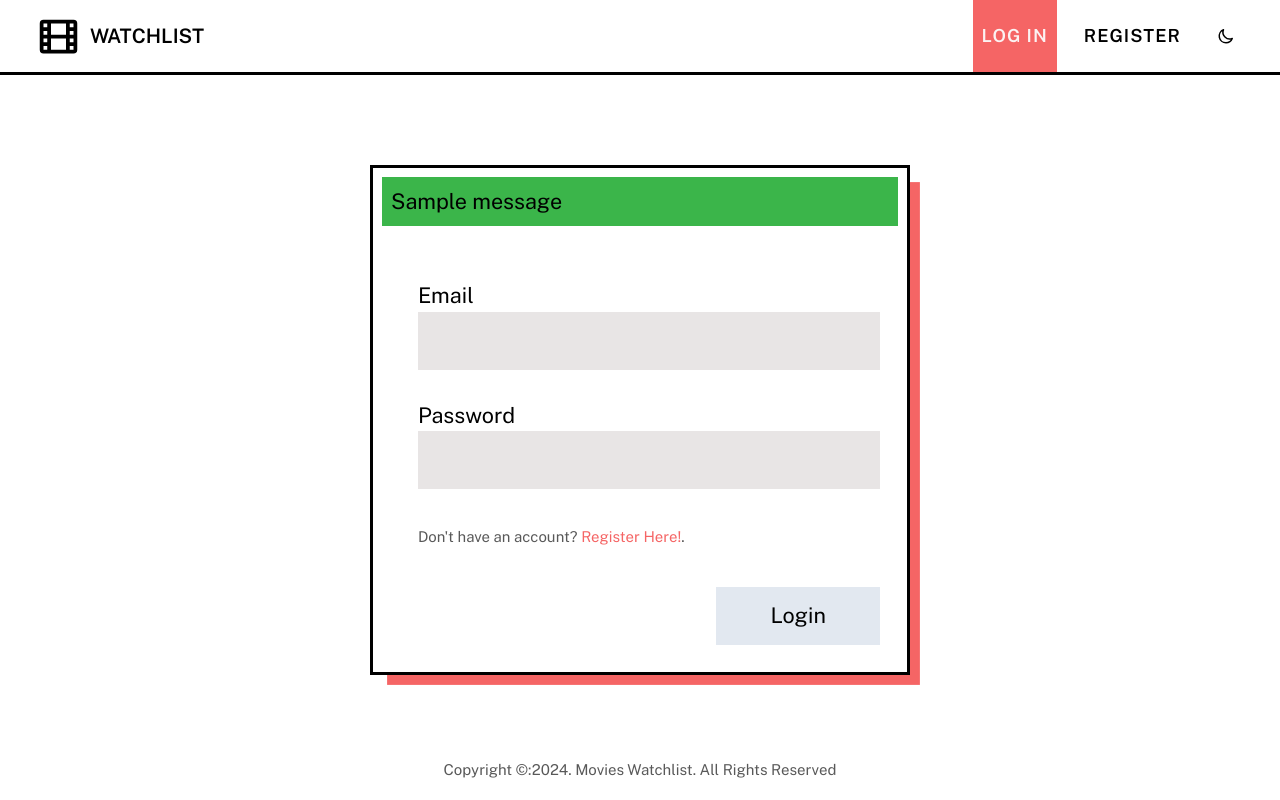
After one commit to imanr76/Movie-Watchlist, a Flask app: page /login in a window 1280 px wide. The commit adds this page. Run offline with Flask 3, Linux system fonts and the light colour scheme; one stand-in notice (Sample message) is shown.

Commit message:
finished the code

```diff
--- a/src/app.py
+++ b/src/app.py
@@ -22,5 +22,5 @@ def create_app():
 
     app.register_blueprint(pages)
     return app
-app = create_app()
-app.run(debug=True, port = 8080)
+#app = create_app()
+#app.run(debug=True, port = 8080)
--- a/src/forms.py
+++ b/src/forms.py
@@ -1,7 +1,7 @@
 from typing import Any
 from flask_wtf import FlaskForm
-from wtforms import IntegerField, StringField, SubmitField, TextAreaField, URLField
-from wtforms.validators import InputRequired, NumberRange
+from wtforms import IntegerField, StringField, SubmitField, TextAreaField, URLField, PasswordField
+from wtforms.validators import InputRequired, NumberRange, Email, Length, EqualTo
 
 class MovieForm(FlaskForm):
     title = StringField("Title", validators=[InputRequired()])
@@ -34,3 +34,21 @@ class ExtendedMovieForm(MovieForm):
     description = TextAreaField("Description")
     video_link = URLField("Video link")
     submit = SubmitField("Submit")
+
+
+class RegisterForm(FlaskForm):
+    email = StringField("Email", validators=[InputRequired(), Email()])
+    password = PasswordField("Password", validators = [InputRequired(),
+                                                        Length(
+                                                            min=4,
+                                                            max=20,
+                                                            message = "Password must be between 4 and 20 characters long")])
+    confirm_password = PasswordField("Confirm Password", validators=[InputRequired(),
+                                                                     EqualTo('password', message="The two passwords don't match.")])
+    submit = SubmitField("Register")
+
+
+class LoginForm(FlaskForm):
+    email = StringField("Email", validators=[InputRequired(), Email()])
+    password = PasswordField("Password", validators = [InputRequired()])
+    submit = SubmitField("Login")
--- a/src/routes.py
+++ b/src/routes.py
@@ -1,19 +1,33 @@
-from flask import Blueprint, render_template, session, redirect, request, current_app, url_for
-from forms import MovieForm, ExtendedMovieForm
+from flask import Blueprint, render_template, session, redirect, request, current_app, url_for, flash
+from forms import MovieForm, ExtendedMovieForm, RegisterForm, LoginForm
 import uuid
-from model import Movie
+from model import Movie, User
 from dataclasses import asdict
 import datetime
+from passlib.hash import pbkdf2_sha256
+import functools
 
 pages = Blueprint(
     "pages", __name__, template_folder="templates", static_folder="static"
 )
 
+def login_required(route):
+    @functools.wraps(route)
+    def route_wrapper(*args,**kwargs):
+        if session.get("email") is None:
+            return redirect(url_for('.login'))
+
+        return route(*args,**kwargs)
+    return route_wrapper
+
+
 
 @pages.route("/")
+@login_required
 def index():
-    print("Hi")
-    movies_data = current_app.db.movies.find({})
+    user_data = current_app.db.user.find_one({"email":session.get("email")})
+    user = User(**user_data)
+    movies_data = current_app.db.movies.find({"_id":{ "$in":user.movies}})
     movies = [Movie(**movie) for movie in movies_data]
     return render_template(
         "index.html",
@@ -21,7 +35,70 @@ def index():
         movies_data = movies
     )
 
+@pages.route("/register", methods = ["GET", "POST"])
+def register():
+    if session.get("email"):
+        return redirect(url_for('.index'))
+
+    users_names_list = [ doc['email'] for doc in current_app.db.user.find({},{"email":1})]
+
+
+    form = RegisterForm()
+
+    if form.validate_on_submit():
+
+            if form.email.data in users_names_list:
+                flash("This username already exists, please login.", "danger")
+                return redirect(url_for('.login', existing_email = form.email.data))
+
+            user=User(
+            _id=uuid.uuid4().hex,
+            email=form.email.data,
+            password=pbkdf2_sha256.hash(form.password.data)
+            )
+            current_app.db.user.insert_one(asdict(user))
+            flash("User was successfully added", "success")
+            return redirect(url_for('.login'))
+
+    return render_template('register.html', title = "Movies Watchlist - Register", form = form)
+
+
+@pages.route("/login", methods = ["GET", "POST"])
+def login():
+    if session.get("email"):
+        return redirect(url_for('.index'))
+
+    form = LoginForm()
+
+    if request.args.get("existing_email"):
+        form.email.data = request.args.get("existing_email")
+
+    if form.validate_on_submit():
+            user_data = current_app.db.user.find_one({"email":form.email.data})
+            if not user_data:
+                flash("Login credentials are not correct!", "danger")
+                return redirect(url_for('.login'))
+
+            user = User(**user_data)
+
+            if user and pbkdf2_sha256.verify(form.password.data, user.password):
+                session['uesr_id'] = user._id
+                session['email'] = user.email
+                return redirect(url_for('.index'))
+
+            flash("Login credentials are not correct!", "danger")
+
+    return render_template('login.html', title = "Movies Watchlist - Login", form = form)
+
+@pages.route("/logout")
+def logout():
+    current_theme = session.get("theme")
+    session.clear()
+    session["theme"] = current_theme
+    return redirect(url_for('.login'))
+
 @pages.route("/add", methods = ["GET", "POST"])
+@login_required
 def add_movie():
     form = MovieForm()
     if form.validate_on_submit():
@@ -32,26 +109,36 @@ def add_movie():
             year=form.year.data
         )
         current_app.db.movies.insert_one(asdict(movie))
+        current_app.db.user.insert_one({"_id":session.get("user_id")},{"$push":{"movies":movie._id}})
+
         return redirect(url_for('.index'))
 
     return render_template('new_movie.html', title = "Movie Watchlist - Add Movie", form = form)
 
 
 
-@pages.route("/edit/<string: _id>", methods = ["GET", "POST"])
+@pages.route("/edit/<string:_id>", methods = ["GET", "POST"])
+@login_required
 def edit_movie(_id:str):
 
     movie_data = current_app.db.movies.find_one({"_id":_id})
     movie = Movie(**movie_data)
+
     form = ExtendedMovieForm(obj=movie)
 
     if form.validate_on_submit():
-        # To be filled out
-        movie
-        current_app.db.movies.insert_one(asdict(movie))
-        return redirect(url_for('.index'))
+        movie.title=form.title.data
+        movie.director=form.director.data
+        movie.year=form.year.data
+        movie.cast = form.cast.data
+        movie.series = form.series.data
+        movie.tags = form.tags.data
+        movie.description = form.description.data
+        movie.video_link = form.video_link.data
+        current_app.db.movies.update_one( {"_id":_id}, {"$set":asdict(movie)} )
+        return redirect(url_for('.movie', _id = _id))
 
-    return render_template('new_movie.html', title = "Movie Watchlist - Add Movie", form = form)
+    return render_template('movie_form.html', movie = movie, form = form)
 
 
 
@@ -63,6 +150,7 @@ def movie(_id:str):
     return render_template("movie_details.html", movie = movie)
 
 @pages.get("/movie/<string:_id>/rate")
+@login_required
 def rate_movie(_id:str):
     rating = int(request.args.get("rating"))
     current_app.db.movies.update_one({"_id":_id},{"$set":{"rating":rating}})
@@ -70,6 +158,7 @@ def rate_movie(_id:str):
 
 
 @pages.get("/movie/<string:_id>/watch")
+@login_required
 def watch_today(_id:str):
     current_app.db.movies.update_one({"_id":_id},{"$set":{"last_watched":datetime.datetime.today()}})
     return redirect(url_for(".movie", _id = _id))
--- /dev/null
+++ b/src/templates/login.html
@@ -0,0 +1,33 @@
+{% from "macros/fields.html" import render_text_field %}
+
+{% extends "layout.html" %}
+
+{%- block head_content %}
+    <link rel="stylesheet" href="{{ url_for('static', filename='css/forms.css') }}" />
+{% endblock %}
+
+{% block main_content %}
+
+    <form name="login" method="POST" novalidate class="form">
+        {% with messages = get_flashed_messages(with_categories=true) %}
+            {%- for category, message in messages %}
+                <span class="form__flash form__flash--{{category}}"> {{ message }}</span>
+            {% endfor %}
+        {% endwith %}
+        <div class="form__container">
+            {{ form.hidden_tag() }}
+
+            {{ render_text_field(form.email) }}
+            {{ render_text_field(form.password) }}
+
+            <span class="form__small">
+                Don't have an account? <a href="{{ url_for('pages.register') }}" class="form__link">Register Here!</a>.
+            </span>
+
+            <div>
+                {{ form.submit(class_="button button--form") }}
+            </div>
+        </div>
+    </form>
+
+{% endblock %}
--- a/src/templates/macros/fields.html
+++ b/src/templates/macros/fields.html
@@ -10,3 +10,16 @@
 </div>
 
 {% endmacro %}
+
+{% macro render_area_field(field) %}
+
+<div class="form__group">
+    {{ field.label(class = 'form__label') }}
+    {{ field(rows=4, class = 'form__field', style = "resize:none") }}
+
+    {% for error in field.errors %}
+    <span class="form__error">{{ error }}</span>
+    {% endfor %}
+</div>
+
+{% endmacro %}
--- a/src/templates/macros/nav.html
+++ b/src/templates/macros/nav.html
@@ -11,10 +11,10 @@
         </a>
         <nav class="nav">
             {% if not email %}
-                <a href="#" class="nav__link">
+                <a href="{{ url_for('pages.login') }}" class="nav__link {{ 'nav__link--active' if request.path == url_for('pages.login') }}">
                     <span class="nav__item">Log In</span>
                 </a>
-                <a href="#" class="nav__link">
+                <a href="{{ url_for('pages.register') }}" class="nav__link {{ 'nav__link--active' if request.path == url_for('pages.register') }} ">
                     <span class="nav__item">Register</span>
                 </a>
             {% else %}
@@ -22,7 +22,7 @@
                    class="nav__link {{ 'nav__link--active' if request.path == url_for('pages.index') }} ">
                     <span class="nav__item">Movies</span>
                 </a>
-                <a href="#" class="nav__link">
+                <a href="{{ url_for('pages.logout') }}" class="nav__link">
                     <span class="nav__item">Log Out</span>
                 </a>
             {% endif %}
--- a/src/templates/movie_details.html
+++ b/src/templates/movie_details.html
@@ -35,7 +35,7 @@
                 {% else %}
                     <p><a href="{{ url_for( 'pages.watch_today', _id = movie._id) }}" class="watched__link">Not watched yet</a></p>
                 {% endif %}
-                <a class="movie__edit" href="#">Edit {{ pencil("pencil") }}</a>
+                <a class="movie__edit" href="{{ url_for('pages.edit_movie', _id = movie._id) }}">Edit {{ pencil("pencil") }}</a>
             </div>
         </div>
         <div class="header__row">
@@ -66,7 +66,7 @@
     <div class="movie__meta">
         {% if movie.cast %}
             <div class="movie__casting">
-                <h2>Casting</h2>
+                <h2>Cast</h2>
                 <ul class="list">
                 {% for actor in movie.cast %}
                     <li class="list__item">{{ actor }}</li>
```
Also changed, not shown: src/model.py (+10 -1 lines), src/templates/movie_form.html (added, +28 -0 lines), src/templates/register.html (added, +34 -0 lines), src/templates/index.html (line endings or trailing spaces).
